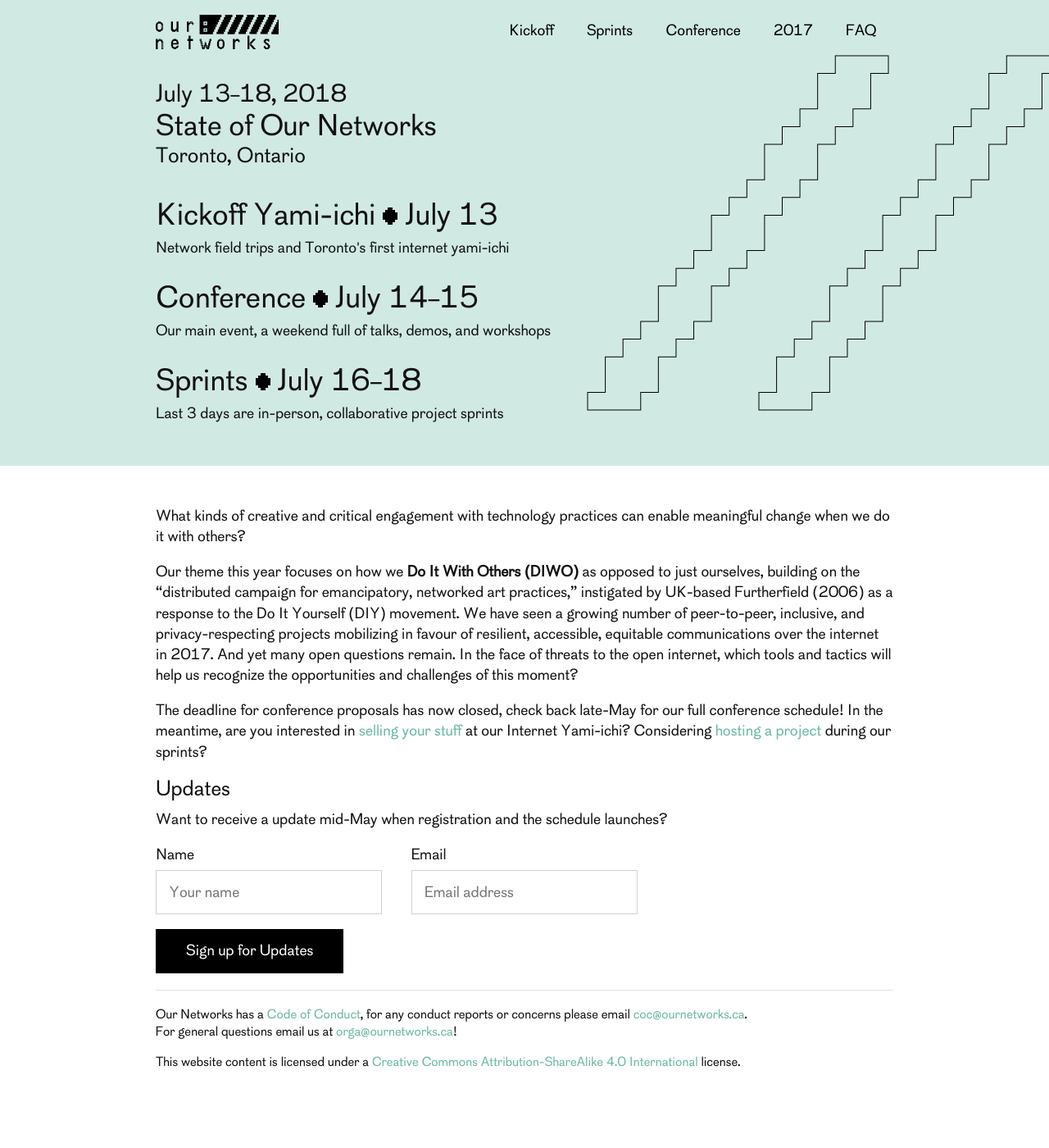
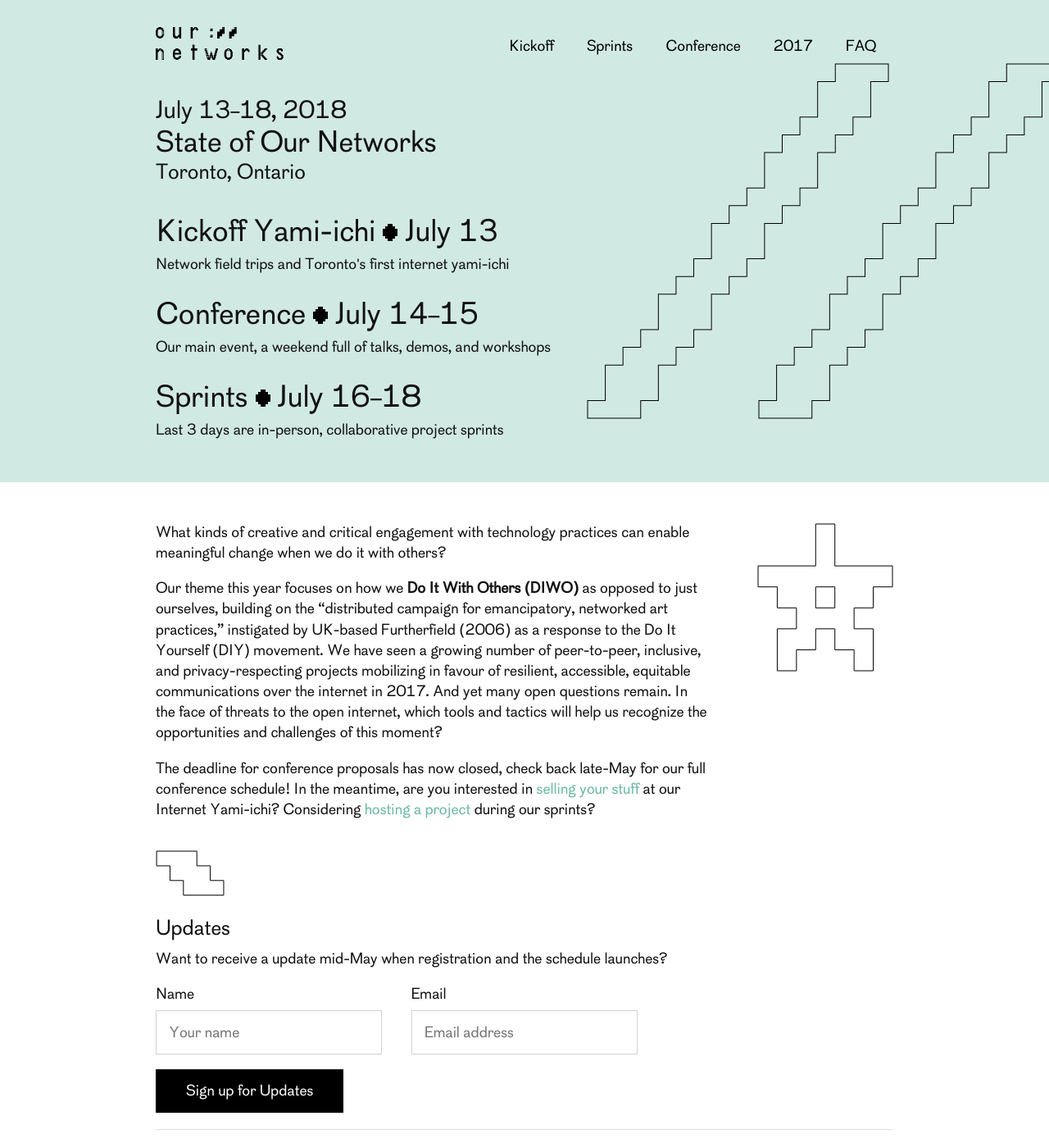
Before and after one commit to ournetworks/ournetworks.ca, a Jekyll site: the page built from index.md, in a window 1280 px wide and 1400 px high. Shown: the whole window at 82% size. Built offline with Jekyll 4.4.1, drawn with Linux system fonts in a browser that asks for light colours.

Commit message:
logo style update

```diff
--- a/_sass/_layout.scss
+++ b/_sass/_layout.scss
@@ -203,7 +203,7 @@
 }
 
 .post {
-  padding: 100px 0 0;
+  padding: 120px 0 0;
 
   @media (max-width: $on-palm) {
     padding-top: 100px;
@@ -228,10 +228,21 @@
       padding-top: 53px;
     }
   }
+
+  > .container {
+
+    p {
+      max-width: 75%;
+
+      @media (max-width: $content-width) {
+        max-width: none;
+      }
+    }
+  }
 }
 
 .splash-hero {
-  padding-top: 100px;
+  padding-top: 120px;
   margin-bottom: 50px;
   padding-bottom: 50px;
   background: $background-accent;
@@ -254,6 +265,22 @@
       margin-bottom: 0;
     }
   }
+}
+
+// Splash SVGs
+
+.asterisk-outline {
+  position: absolute;
+  top: 0;
+  right: 0;
+
+  @media (max-width: $content-width) {
+    display: none;
+  }
+}
+
+.stairs-outline {
+  margin: 1em 0;
 }
 
 // Notices
--- a/_sass/_navigation.scss
+++ b/_sass/_navigation.scss
@@ -12,7 +12,7 @@
 
   > .container {
     display: flex;
-    padding: 1em 0;
+    padding: 1.85em 0;
     align-items: center;
     flex-wrap: wrap;
     position: relative;
@@ -59,6 +59,6 @@
 
 .logo {
   display: block;
-  width: 150px;
+  width: 156px;
   height: auto;
 }
--- a/index.md
+++ b/index.md
@@ -10,6 +10,9 @@
 Our theme this year focuses on how we **Do It With Others (DIWO)** as opposed to just ourselves, building on the “distributed campaign for emancipatory, networked art practices,” instigated by UK-based Furtherfield (2006) as a response to the Do It Yourself (DIY) movement. We have seen a growing number of peer-to-peer, inclusive, and privacy-respecting projects mobilizing in favour of resilient, accessible, equitable communications over the internet in 2017. And yet many open questions remain. In the face of threats to the open internet, which tools and tactics will help us recognize the opportunities and challenges of this moment?
 
 The deadline for conference proposals has now closed, check back late-May for our full conference schedule! In the meantime, are you interested in [selling your stuff](/2018/kickoff-yami-ichi/) at our Internet Yami-ichi? Considering [hosting a project](/2018/sprints/) during our sprints?
+
+{% include graphics/asterisk-outline.svg %}
+{% include graphics/stairs-outline.svg %}
 
 ### Updates
 
```
Also changed, not shown: _includes/graphics/asterisk-outline.svg (added), _includes/graphics/blob-outline.svg (added), _includes/graphics/bullet.svg, _includes/graphics/caret-outline.svg (added), _includes/graphics/logo-outline.svg (added), _includes/graphics/stairs-outline.svg (added), _includes/logo/soon-logo.svg, favicon.ico, images/splash-outline.svg.
